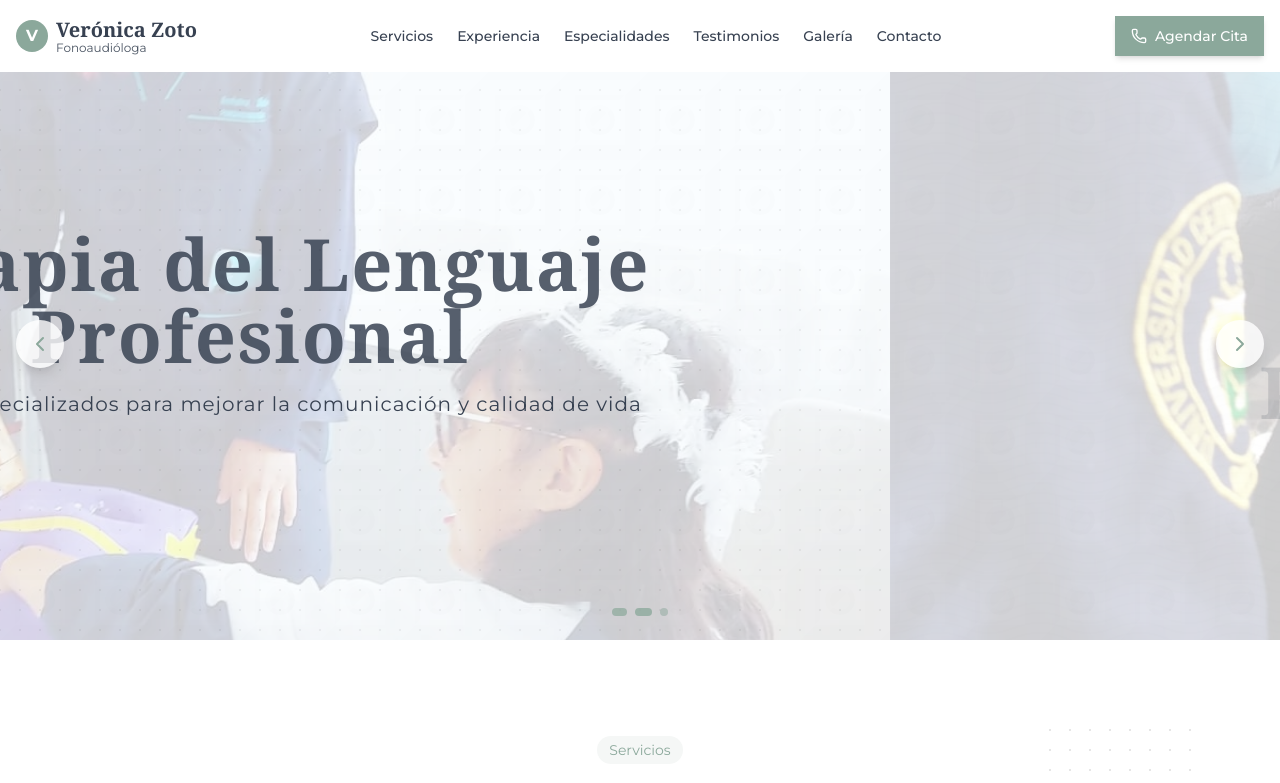
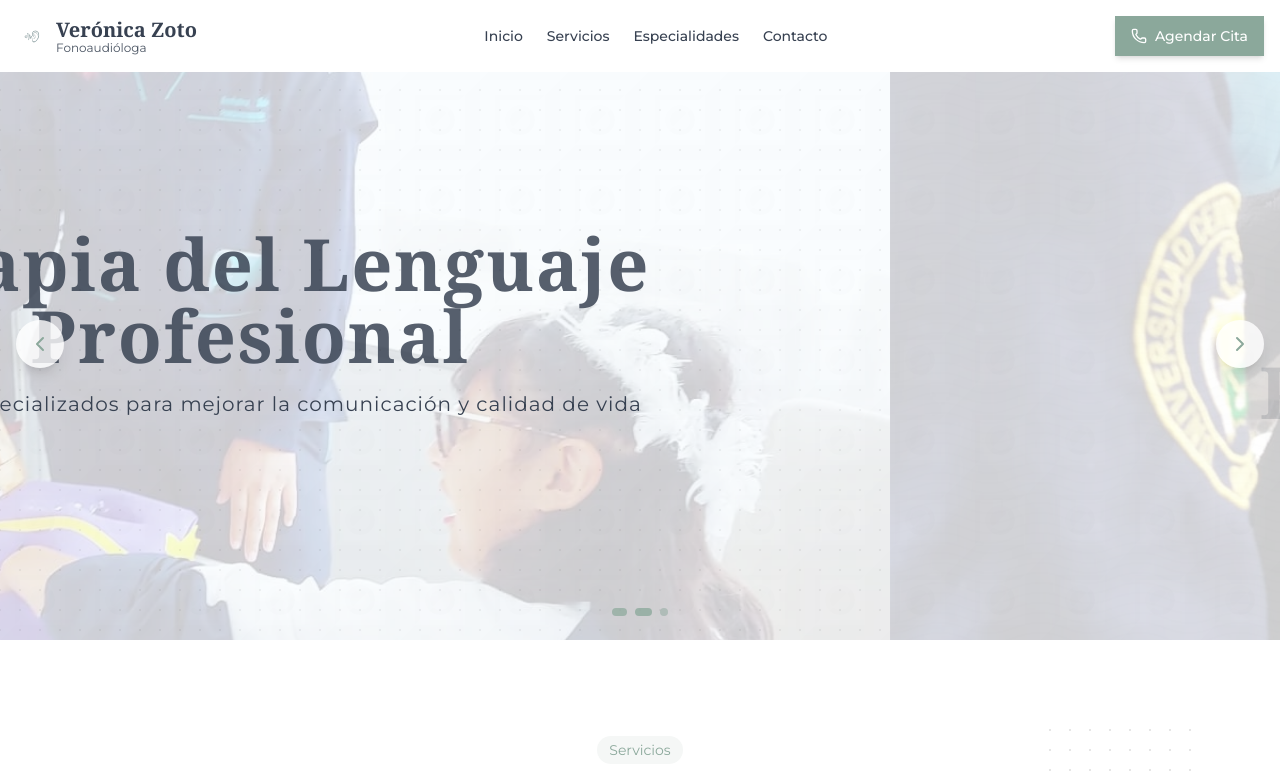
Before and after one commit to Paulfriki55/zoto_veronica_weblanding, a Next.js app in the folder speech-therapy-landing/: page / in a window 1280 px wide. Shown: the top 783 px of the page. Built offline with nearby package versions, Linux system fonts and the light colour scheme; a web font is replaced by a local one.

Commit message:
implementacion logo y mejora navegacion

```diff
--- a/speech-therapy-landing/app/layout.tsx
+++ b/speech-therapy-landing/app/layout.tsx
@@ -26,6 +26,9 @@ const playfairDisplay = Playfair_Display({
 export const metadata: Metadata = {
   title: "Verónica Zoto - Fonoaudióloga",
   description: "Servicios profesionales de fonoaudiología",
+  icons: {
+    icon: "/logo.svg",
+  },
 }
 
 export default function RootLayout({
--- a/speech-therapy-landing/app/page.tsx
+++ b/speech-therapy-landing/app/page.tsx
@@ -37,10 +37,18 @@ export default function Home() {
       className="min-h-screen"
     >
       <Header />
-      <HeroCarousel />
-      <About />
-      <Skills />
-      <Contact />
-    </motion.main>
+  <section id="hero">
+    <HeroCarousel />
+  </section>
+  <section id="about">
+    <About />
+  </section>
+  <section id="skills">
+    <Skills />
+  </section>
+  <section id="contact">
+    <Contact />
+  </section>
+</motion.main>
   )
 }
--- a/speech-therapy-landing/components/header.tsx
+++ b/speech-therapy-landing/components/header.tsx
@@ -1,5 +1,6 @@
 "use client"
 
+import Image from "next/image"
 import { Phone } from "lucide-react"
 import Link from "next/link"
 import { Button } from "@/components/ui/button"
@@ -14,18 +15,15 @@ export function Header() {
     const handleScroll = () => {
       setScrolled(window.scrollY > 50)
     }
-
     window.addEventListener("scroll", handleScroll)
     return () => window.removeEventListener("scroll", handleScroll)
   }, [])
 
   const navItems = [
-    { name: "Servicios", href: "/servicios" },
-    { name: "Experiencia", href: "/experiencia" },
-    { name: "Especialidades", href: "/especialidades" },
-    { name: "Testimonios", href: "/testimonios" },
-    { name: "Galería", href: "/galeria" },
-    { name: "Contacto", href: "/contacto" },
+    { name: "Inicio", href: "#hero" },
+    { name: "Servicios", href: "#about" },
+    { name: "Especialidades", href: "#skills" },
+    { name: "Contacto", href: "#contact" },
   ]
 
   return (
@@ -36,16 +34,11 @@ export function Header() {
     >
       <div className="container mx-auto px-4">
         <div className="flex justify-between items-center">
-          {/* Logo and Name */}
-          <Link href="/" className="flex items-center gap-2 group">
-            <motion.div
-              whileHover={{ rotate: 10 }}
-              transition={{ type: "spring", stiffness: 400, damping: 10 }}
-              className="h-8 w-8 rounded-full bg-[#8BA89B] flex items-center justify-center text-white font-bold relative overflow-hidden"
-            >
-              <span className="relative z-10">V</span>
-              <div className="absolute inset-0 bg-[#7A9889] transform origin-left scale-x-0 group-hover:scale-x-100 transition-transform duration-300"></div>
-            </motion.div>
+          {/* Logo */}
+          <Link href="#hero" className="flex items-center gap-2 group">
+            <div className="relative h-8 w-8">
+              <Image src="/logo.svg" alt="Logo" fill style={{ objectFit: "contain" }} />
+            </div>
             <div>
               <h1 className="text-xl font-semibold">
                 Verónica <span className="font-bold">Zoto</span>
@@ -54,7 +47,7 @@ export function Header() {
             </div>
           </Link>
 
-          {/* Navigation for desktop */}
+          {/* Navegación para desktop */}
           <nav className="hidden md:flex items-center space-x-6">
             {navItems.map((item, index) => (
               <motion.div
@@ -71,7 +64,7 @@ export function Header() {
             ))}
           </nav>
 
-          {/* Call to Action Button */}
+          {/* Botón de llamada a la acción */}
           <motion.div
             initial={{ opacity: 0, scale: 0.8 }}
             animate={{ opacity: 1, scale: 1 }}
@@ -85,8 +78,12 @@ export function Header() {
             </Button>
           </motion.div>
 
-          {/* Mobile menu button */}
-          <motion.button className="md:hidden p-2" onClick={() => setMenuOpen(!menuOpen)} whileTap={{ scale: 0.9 }}>
+          {/* Botón del menú móvil */}
+          <motion.button
+            className="md:hidden p-2"
+            onClick={() => setMenuOpen(!menuOpen)}
+            whileTap={{ scale: 0.9 }}
+          >
             <svg
               xmlns="http://www.w3.org/2000/svg"
               className="h-6 w-6"
@@ -104,7 +101,7 @@ export function Header() {
           </motion.button>
         </div>
 
-        {/* Mobile menu */}
+        {/* Menú móvil */}
         <AnimatePresence>
           {menuOpen && (
             <motion.div
```
Also changed, not shown: speech-therapy-landing/public/logo.svg (added).
